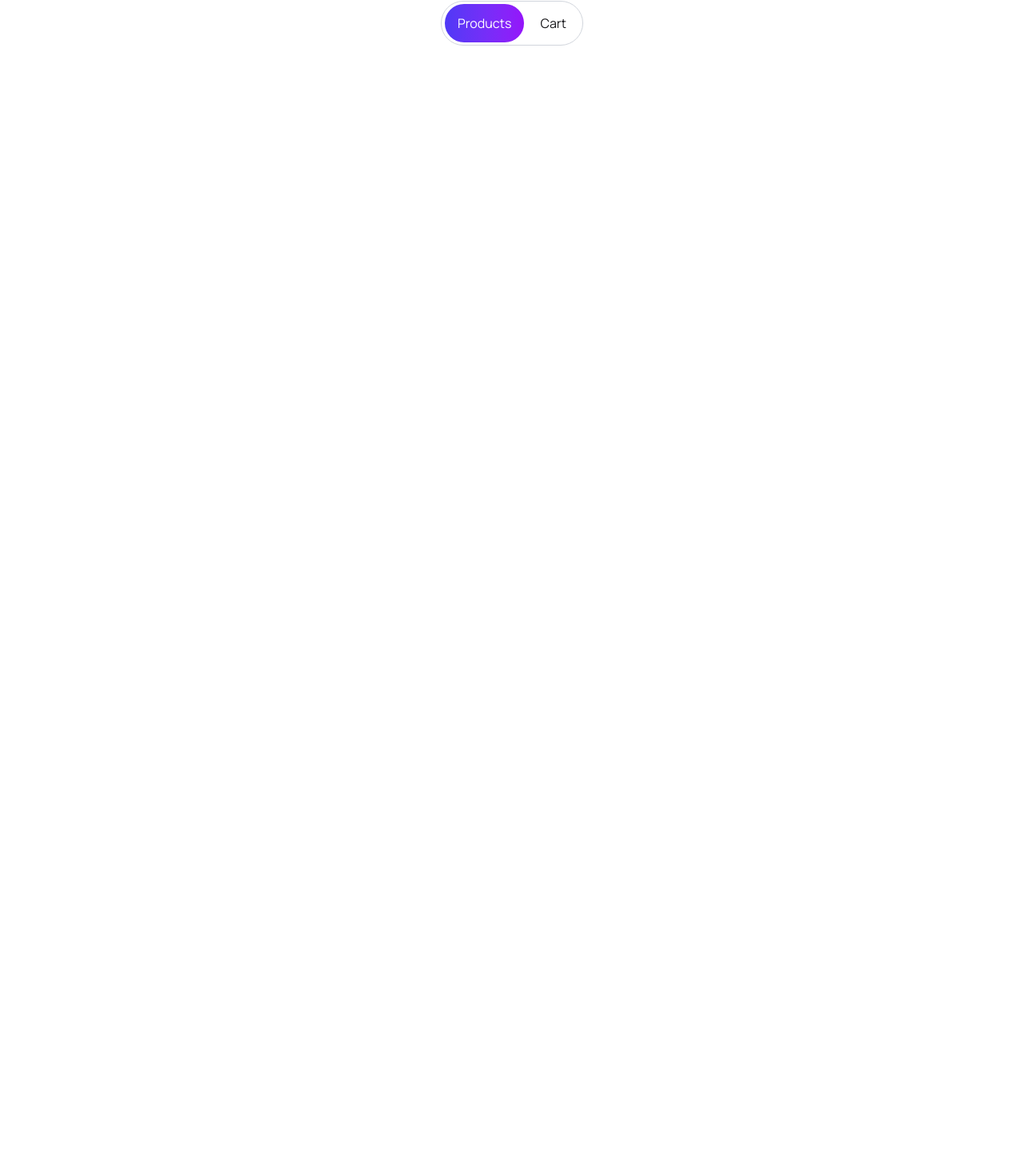
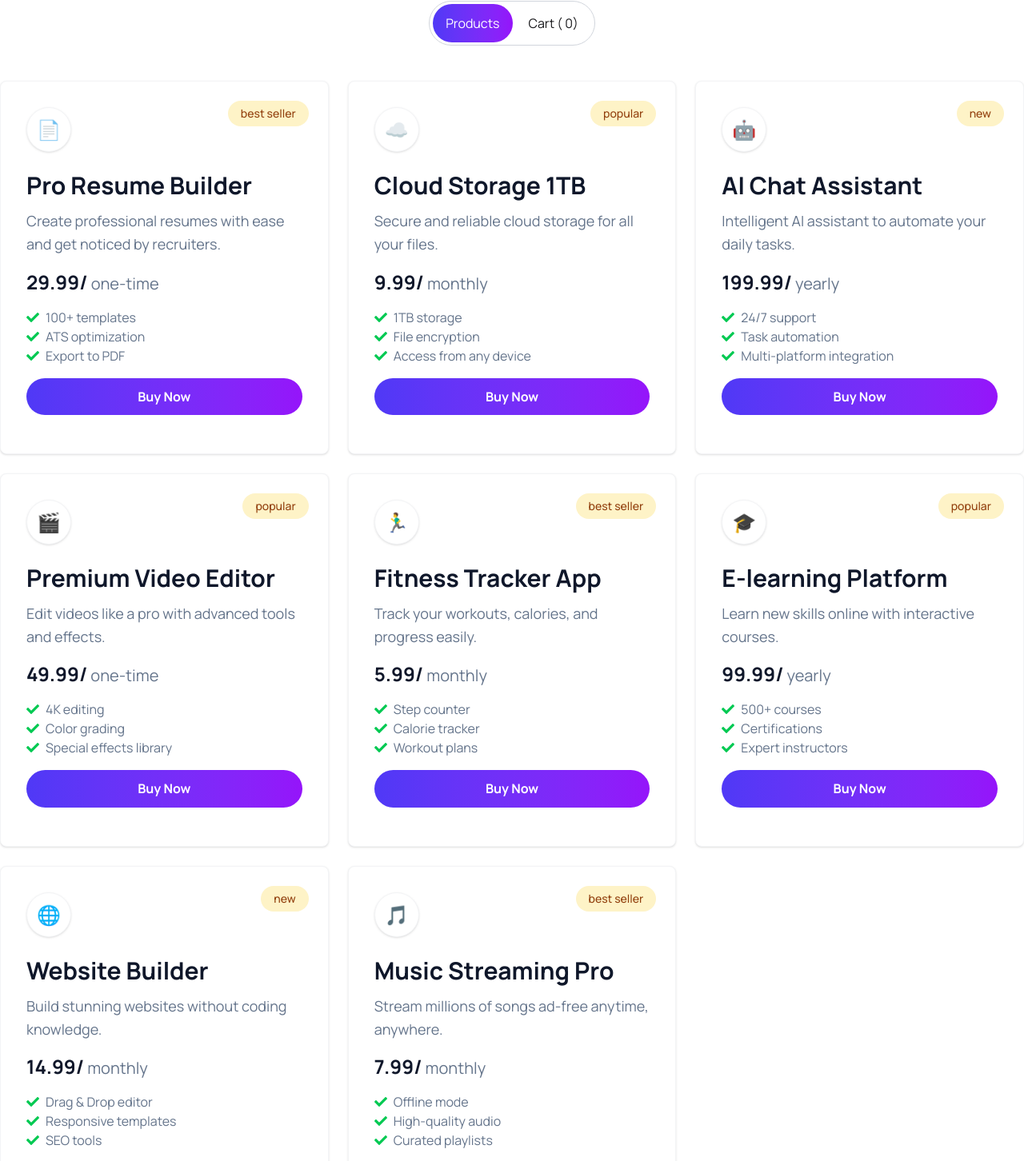
Before and after one commit to hridoy-ahmmad/DigitalTools, a React (Vite) app: page / in a window 1280 px wide. Shown: the part 1256-2708 px from the top of the page at 80% size. Before the commit the page ends 1357 px from the top, so only its background shows below. Built offline with nearby package versions, Linux system fonts and the light colour scheme.

Commit message:
Fetch data, show data, add to cart, delete from cart

```diff
--- /dev/null
+++ b/public/tools.json
@@ -0,0 +1,122 @@
+[
+    {
+        "id": 1,
+        "name": "Pro Resume Builder",
+        "description": "Create professional resumes with ease and get noticed by recruiters.",
+        "price": 29.99,
+        "period": "one-time",
+        "tag": "best seller",
+        "tagType": "best_seller",
+        "features": [
+            "100+ templates",
+            "ATS optimization",
+            "Export to PDF"
+        ],
+        "icon": "📄"
+    },
+    {
+        "id": 2,
+        "name": "Cloud Storage 1TB",
+        "description": "Secure and reliable cloud storage for all your files.",
+        "price": 9.99,
+        "period": "monthly",
+        "tag": "popular",
+        "tagType": "popular",
+        "features": [
+            "1TB storage",
+            "File encryption",
+            "Access from any device"
+        ],
+        "icon": "☁️"
+    },
+    {
+        "id": 3,
+        "name": "AI Chat Assistant",
+        "description": "Intelligent AI assistant to automate your daily tasks.",
+        "price": 199.99,
+        "period": "yearly",
+        "tag": "new",
+        "tagType": "new",
+        "features": [
+            "24/7 support",
+            "Task automation",
+            "Multi-platform integration"
+        ],
+        "icon": "🤖"
+    },
+    {
+        "id": 4,
+        "name": "Premium Video Editor",
+        "description": "Edit videos like a pro with advanced tools and effects.",
+        "price": 49.99,
+        "period": "one-time",
+        "tag": "popular",
+        "tagType": "popular",
+        "features": [
+            "4K editing",
+            "Color grading",
+            "Special effects library"
+        ],
+        "icon": "🎬"
+    },
+    {
+        "id": 5,
+        "name": "Fitness Tracker App",
+        "description": "Track your workouts, calories, and progress easily.",
+        "price": 5.99,
+        "period": "monthly",
+        "tag": "best seller",
+        "tagType": "best_seller",
+        "features": [
+            "Step counter",
+            "Calorie tracker",
+            "Workout plans"
+        ],
+        "icon": "🏃‍♂️"
+    },
+    {
+        "id": 6,
+        "name": "E-learning Platform",
+        "description": "Learn new skills online with interactive courses.",
+        "price": 99.99,
+        "period": "yearly",
+        "tag": "popular",
+        "tagType": "popular",
+        "features": [
+            "500+ courses",
+            "Certifications",
+            "Expert instructors"
+        ],
+        "icon": "🎓"
+    },
+    {
+        "id": 7,
+        "name": "Website Builder",
+        "description": "Build stunning websites without coding knowledge.",
+        "price": 14.99,
+        "period": "monthly",
+        "tag": "new",
+        "tagType": "new",
+        "features": [
+            "Drag & Drop editor",
+            "Responsive templates",
+            "SEO tools"
+        ],
+        "icon": "🌐"
+    },
+    {
+        "id": 8,
+        "name": "Music Streaming Pro",
+        "description": "Stream millions of songs ad-free anytime, anywhere.",
+        "price": 7.99,
+        "period": "monthly",
+        "tag": "best seller",
+        "tagType": "best_seller",
+        "features": [
+            "Offline mode",
+            "High-quality audio",
+            "Curated playlists"
+        ],
+        "icon": "🎵"
+    }
+]
--- a/src/App.jsx
+++ b/src/App.jsx
@@ -4,15 +4,53 @@ import Performance from './Components/Perdormance/Performance'
 import Hero from './Components/Hero/Hero'
 import Nav from './Components/Nav/Nav'
 import TabBar from './Components/Tab/TabBar'
+import Tools from './Components/Tools.jsx/Tools'
+import Cart from './Components/Cart/Cart'
+import { useState } from 'react'
+
+const fetchPromse = async () => {
+  const res = await fetch('/tools.json')
+  return res.json()
+}
+
+const dataPromse = fetchPromse()
+
+
 function App() {
+  const [active, setActive] = useState('Products')
+  const [carts, setCarts] = useState([])
+
+  const handleProducts = () => {
+    setActive('Products')
+  }
+  const handleCart = () => {
+    setActive('Cart')
+  }
+
+  const handleAddCart = (item) => {
+    const isExist = carts.find(i => i.id === item.id)
+    if (isExist) {
+      alert('already added')
+      return
+    }
+    setCarts([...carts, item])
+  }
+
+
 
   return (
     <div>
-      <Nav></Nav>
+      <Nav carts={carts}></Nav>
       <Hero></Hero>
       <Performance></Performance>
-      <TabBar></TabBar>
-    </div>
+      <TabBar handleProducts={handleProducts} handleCart={handleCart} active={active} carts={carts}></TabBar>
+      {
+        active === 'Products' && <Tools handleAddCart={handleAddCart} dataPromse={dataPromse}></Tools>
+      }
+      {
+        active === 'Cart' && <Cart carts={carts} setCarts={setCarts}></Cart >
+      }
+    </div >
   )
 }
 
--- /dev/null
+++ b/src/Components/Cart/Cart.jsx
@@ -0,0 +1,36 @@
+import React from 'react';
+import CartCard from './CartCard';
+
+const Cart = ({ carts, setCarts }) => {
+
+    const totalPrice = carts.reduce((total, item) => {
+        return total + item.price
+    }, 0)
+
+    const handleProceed = () => {
+        setCarts([])
+    }
+
+    return (
+        <div className='max-w-7xl mx-auto'>
+            <h1 className="text-3xl font-bold text-[#0F172A] mb-3">
+                Your Cart
+            </h1>
+            {
+                carts.map(item => <CartCard key={item.id} item={item} carts={carts} setCarts={setCarts}></CartCard>)
+            }
+            <div className="flex items-center justify-between mb-8">
+                <span className="text-[#94A3B8] text-xl">Total:</span>
+                <span className="text-3xl font-bold text-[#0F172A]">{totalPrice}</span>
+            </div>
+
+            <button
+                onClick={handleProceed}
+                className="w-full bg-[#8B2CFF] hover:bg-[#7A25E6] text-white font-bold py-5 rounded-[20px] text-xl transition-all shadow-lg shadow-purple-200">
+                Proceed To Checkout
+            </button>
+        </div>
+    );
+};
+
+export default Cart;
--- a/src/Components/Nav/Nav.jsx
+++ b/src/Components/Nav/Nav.jsx
@@ -1,7 +1,7 @@
 import React from 'react';
 import { HiOutlineShoppingCart } from 'react-icons/hi';
 
-const Nav = () => {
+const Nav = ({ carts }) => {
     return (
         <div className=' bg-[#f2f2f2a1] shadow-sm'>
             <div className="navbar flex-col md:flex-row gap-5 md:gap-0 max-w-7xl mx-auto">
@@ -34,7 +34,7 @@ const Nav = () => {
                 <div className="navbar-end flex  flex-col md:flex-row gap-3 p-5 md:p-0">
                     <div className='relative'>
                         <HiOutlineShoppingCart />
-                        <p className='absolute -top-4 -left-2'>0</p>
+                        <p className='absolute -top-4 -left-2'>{carts.length}</p>
                     </div>
                     <p>Login</p>
                     <button className="buttonPrimary">Get Started</button>
--- a/src/Components/Tab/TabBar.jsx
+++ b/src/Components/Tab/TabBar.jsx
@@ -1,14 +1,7 @@
-import React, { useState } from 'react';
 
-const TabBar = () => {
-    const [active, setActive] = useState('Products')
-    const handleTrue = () => {
-        setActive('Products')
-    }
-    const handleFalse = () => {
-        setActive('Cart')
-    }
-    console.log(active);
+
+const TabBar = ({ handleProducts, handleCart, active, carts }) => {
+
 
     return (
         <div className='text-center max-w-7xl mx-auto mb-12 mt-16'>
@@ -16,13 +9,13 @@ const TabBar = () => {
             <p className='primaryText my-5'>Choose from our curated collection of premium digital products designed <br /> to boost your productivity and creativity.</p>
             <div className="border border-gray-300 rounded-full px-1 py-4 inline space-x-1">
                 <button
-                    onClick={handleTrue}
+                    onClick={() => handleProducts('Products')}
                     className={`${active === 'Products' ? 'buttonPrimary' : 'py-3 px-4 '}`}
                 >Products</button>
                 <button
-                    onClick={handleFalse}
+                    onClick={() => handleCart('Cart')}
                     className={`${active === 'Cart' ? 'buttonPrimary' : 'py-3 px-4 '}`}
-                > Cart  </button>
+                > Cart ( {carts.length})</button>
             </div>
         </div>
     );
--- /dev/null
+++ b/src/Components/Tools.jsx/ToolCard.jsx
@@ -0,0 +1,61 @@
+import React from 'react';
+import { FaCheck } from 'react-icons/fa';
+
+const ToolCard = ({ item, handleAddCart }) => {
+    return (
+        <div>
+            <div className="flex items-center justify-center ">
+                {/* Main Card Container */}
+                <div className="relative w-full bg-white border border-gray-100 rounded-lg p-8 shadow-sm">
+
+                    {/* Best Seller Badge */}
+                    <div className="absolute top-6 right-6 bg-[#FEF3C7] text-[#92400E] text-sm font-medium px-4 py-1.5 rounded-full">
+                        {item.tag}
+                    </div>
+
+                    {/* Icon Header */}
+                    <div className="mb-6">
+                        <div className="w-14 h-14 bg-white border border-gray-100 rounded-full flex items-center justify-center shadow-sm">
+                            {/* Simple emoji or SVG to represent the writing icon */}
+                            <span className="text-2xl">{item.icon}</span>
+                        </div>
+                    </div>
+
+                    {/* Title and Description */}
+                    <div className="space-y-3 my-4">
+                        <h2 className="text-3xl font-bold text-[#0F172A]">
+                            {item.name}
+                        </h2>
+                        <p className="text-[#64748B] text-lg leading-relaxed">
+                            {item.description}
+                        </p>
+                    </div>
+
+                    {/* Pricing */}
+                    <div className="flex items-baseline my-4">
+                        <span className="text-2xl font-bold text-[#0F172A]">{item.price}/</span>
+                        <span className="text-[#64748B] text-xl ml-1">{item.period}</span>
+                    </div>
+
+                    {/* Features List */}
+                    {
+                        item.features.map(i =>
+                        <div className='flex gap-2 textPrimary'>
+                            <p className='flex gap-2 textPrimary items-center text-[#64748B]'> <FaCheck className='text-green-500'/>{i}</p>
+                        </div>)
+                    }
+
+
+                    {/* Buy Now Button */}
+                    <button
+                    onClick={()=> handleAddCart(item)}
+                    className="w-full buttonPrimary text-white font-bold py-5 rounded-[24px] text-xl transition-colors duration-200 my-4">
+                        Buy Now
+                    </button>
+                </div>
+            </div>
+        </div>
+    );
+};
+
+export default ToolCard;
--- /dev/null
+++ b/src/Components/Tools.jsx/Tools.jsx
@@ -0,0 +1,16 @@
+import React, { use } from 'react';
+import ToolCard from './ToolCard';
+
+const Tools = ({ dataPromse, handleAddCart }) => {
+    const tools = use(dataPromse)
+
+    return (
+        <div className='grid grid-cols-3 max-w-7xl mx-auto gap-6'>
+            {
+                tools.map(item => <ToolCard key={item.id} item={item} handleAddCart={handleAddCart}></ToolCard>)
+            }
+        </div>
+    );
+};
+
+export default Tools;
```
Also changed, not shown: src/Components/Cart/CartCard.jsx (added, +28 -0 lines).
